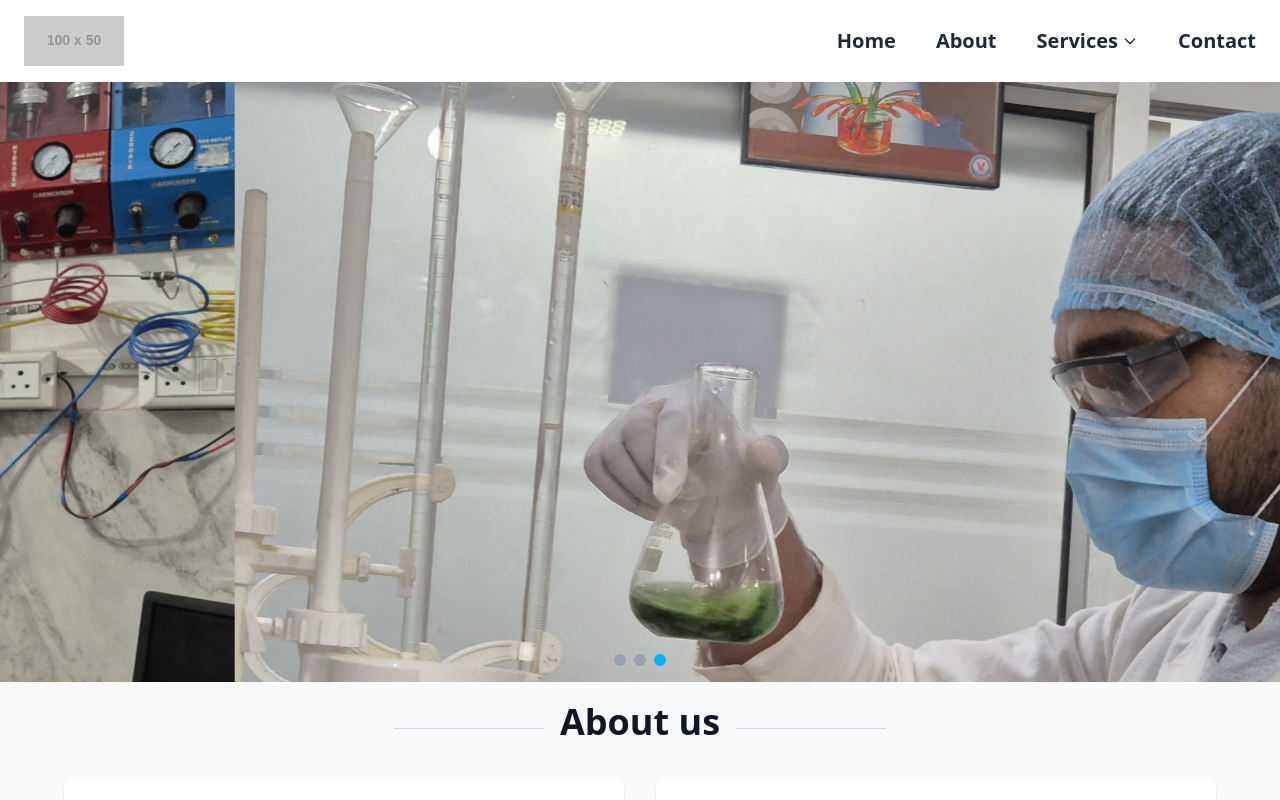
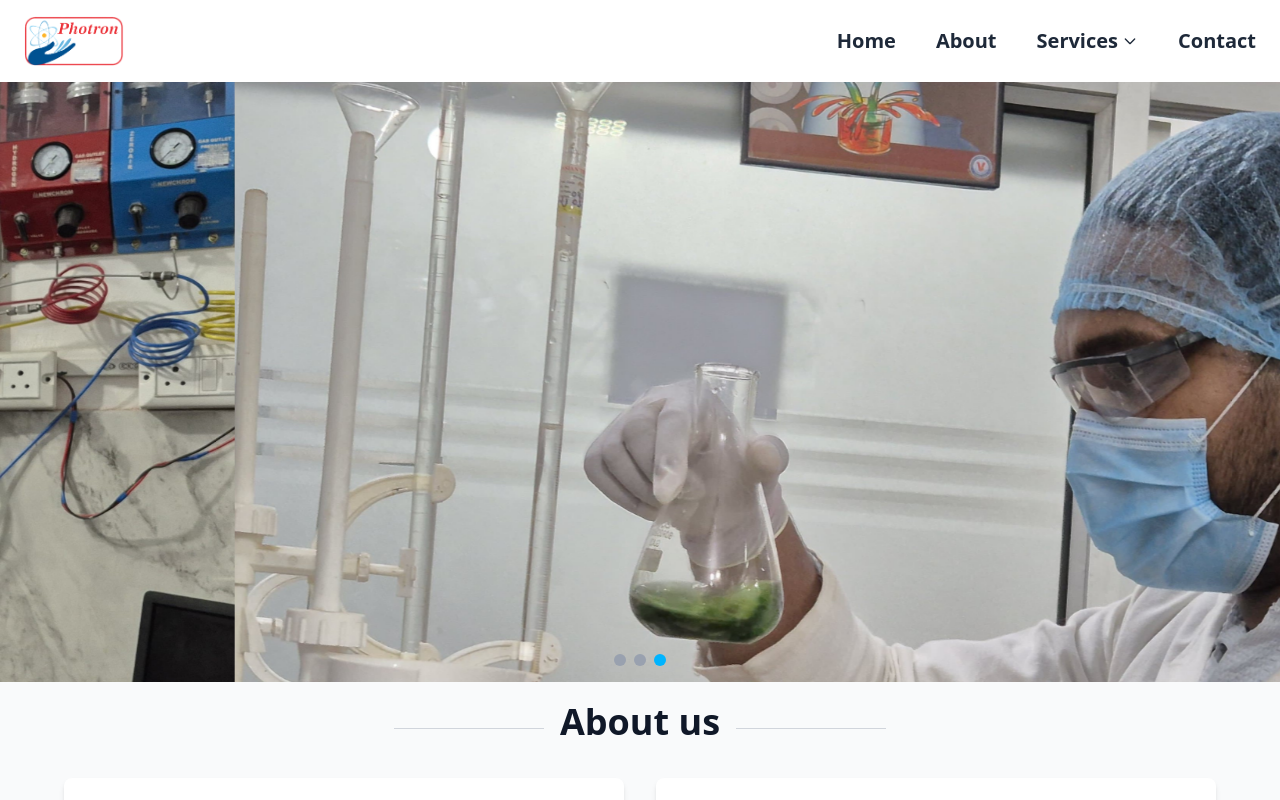
Before and after one commit to Mohitmk3009/Photron, a Next.js app: page / in a window 1280 px wide. Shown: the top 800 px of the page. Built offline with nearby package versions, Linux system fonts and the light colour scheme.

Commit message:
Update Header.tsx

```diff
--- a/src/app/components/Header.tsx
+++ b/src/app/components/Header.tsx
@@ -224,7 +224,7 @@ import React from 'react';
 // import { usePathname, useRouter } from 'next/navigation';
 // import Link from 'next/link';
 // import Image from 'next/image';
-// import logo from '../assets/logo.png';
+import logo from '../assets/logo.png';
 
 function Header() {
   // Simulate usePathname and useRouter for a generic React environment
@@ -268,7 +268,7 @@ function Header() {
 
   // Placeholder for logo since local imports like '../assets/logo.png' are not resolved
   // in this compilation environment without a specific bundler setup.
-  const logoSrc = "https://placehold.co/100x50/000000/FFFFFF?text=LOGO";
+  // const logoSrc = "https://placehold.co/100x50/000000/FFFFFF?text=LOGO";
 
 
   if (pathname === '/') {
@@ -321,7 +321,7 @@ function Header() {
         <div>
           {/* Using a standard <img> tag with a placeholder URL */}
           <Image
-            src={logoSrc}
+            src={logo}
             alt="Logo"
             width={100}
             height={50}
```
